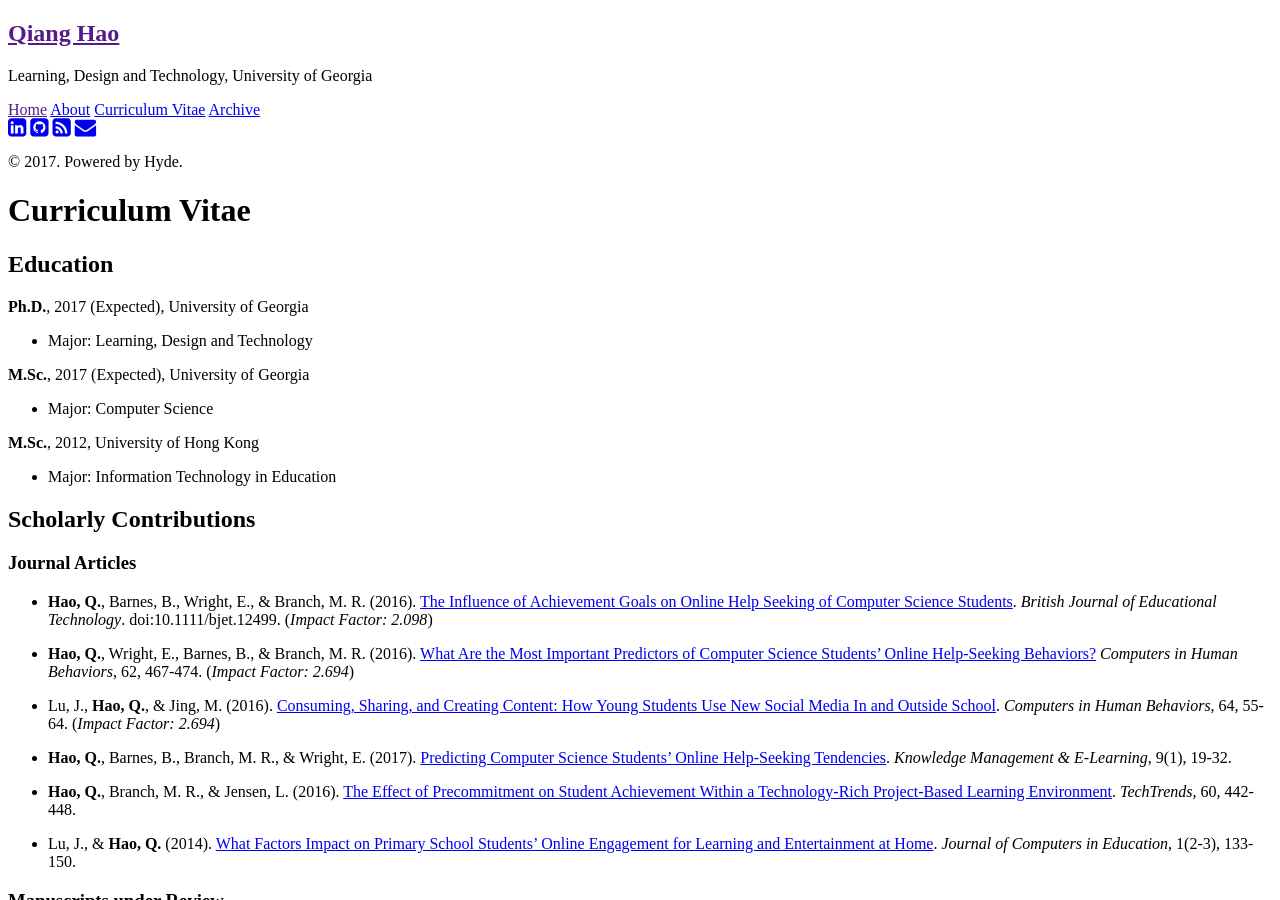
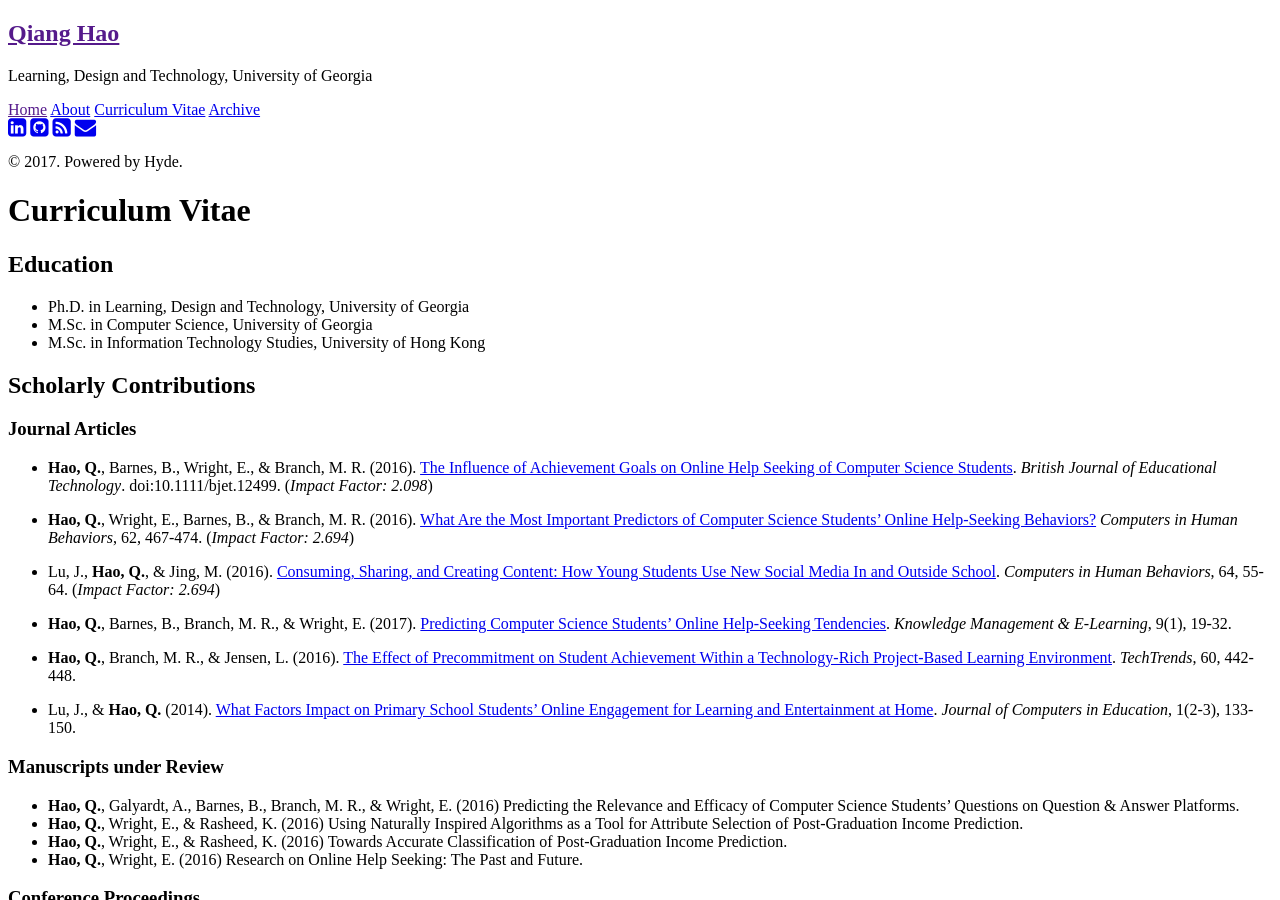
Before and after one commit to Neo-Hao/neo-hao.github.io, a Jekyll site: the page built from cv.md, in a window 1280 px wide and 900 px high. Built offline with Jekyll 4.4.1, drawn with Linux system fonts in a browser that asks for light colours; nearby versions of some CDN libraries.

Commit message:
cv update

```diff
--- a/cv.md
+++ b/cv.md
@@ -5,17 +5,9 @@ title: Curriculum Vitae
 
 ## Education
 
-<strong>Ph.D.</strong>, 2017 (Expected), University of Georgia
-
-* Major: Learning, Design and Technology
-
-<strong>M.Sc.</strong>, 2017 (Expected), University of Georgia
-
-* Major: Computer Science
-
-<strong>M.Sc.</strong>, 2012, University of Hong Kong
-
-* Major: Information Technology in Education
+* Ph.D. in Learning, Design and Technology, University of Georgia
+* M.Sc. in Computer Science, University of Georgia
+* M.Sc. in Information Technology Studies, University of Hong Kong
 
 ## Scholarly Contributions
 
```
